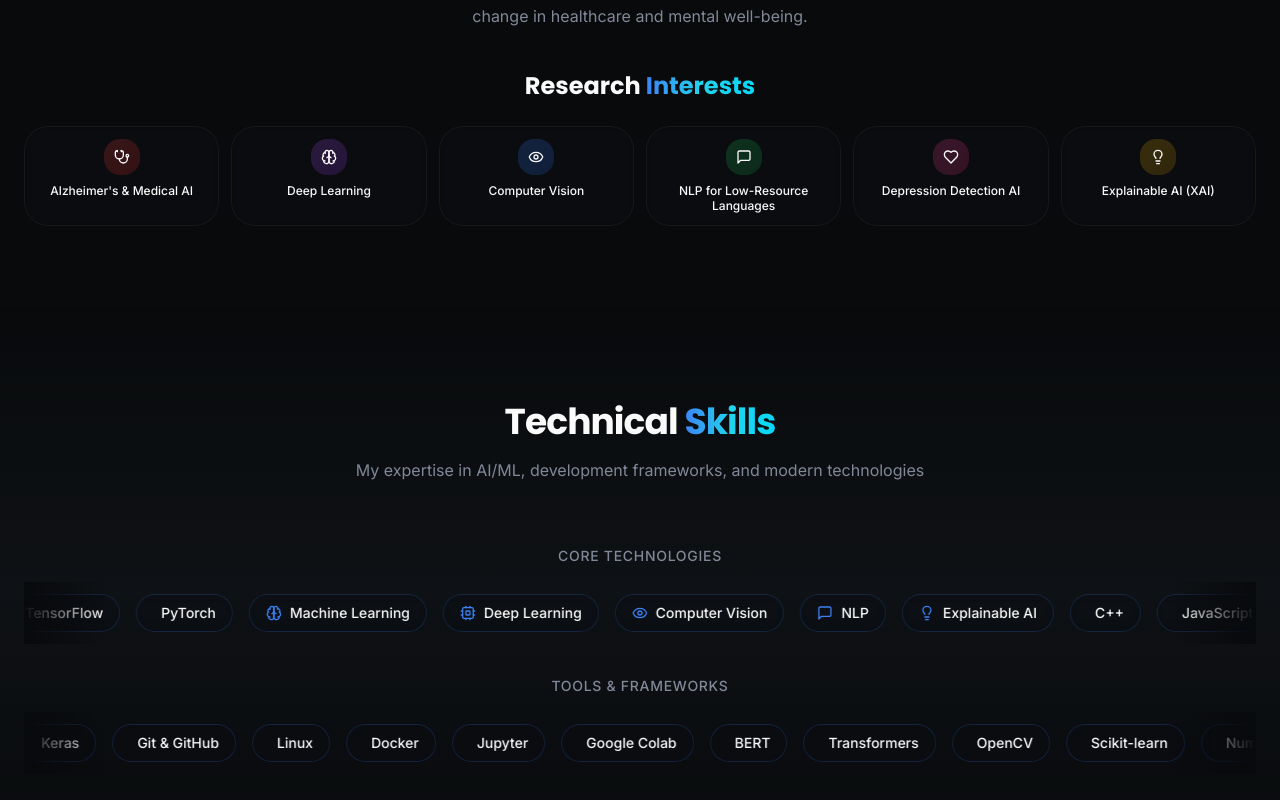
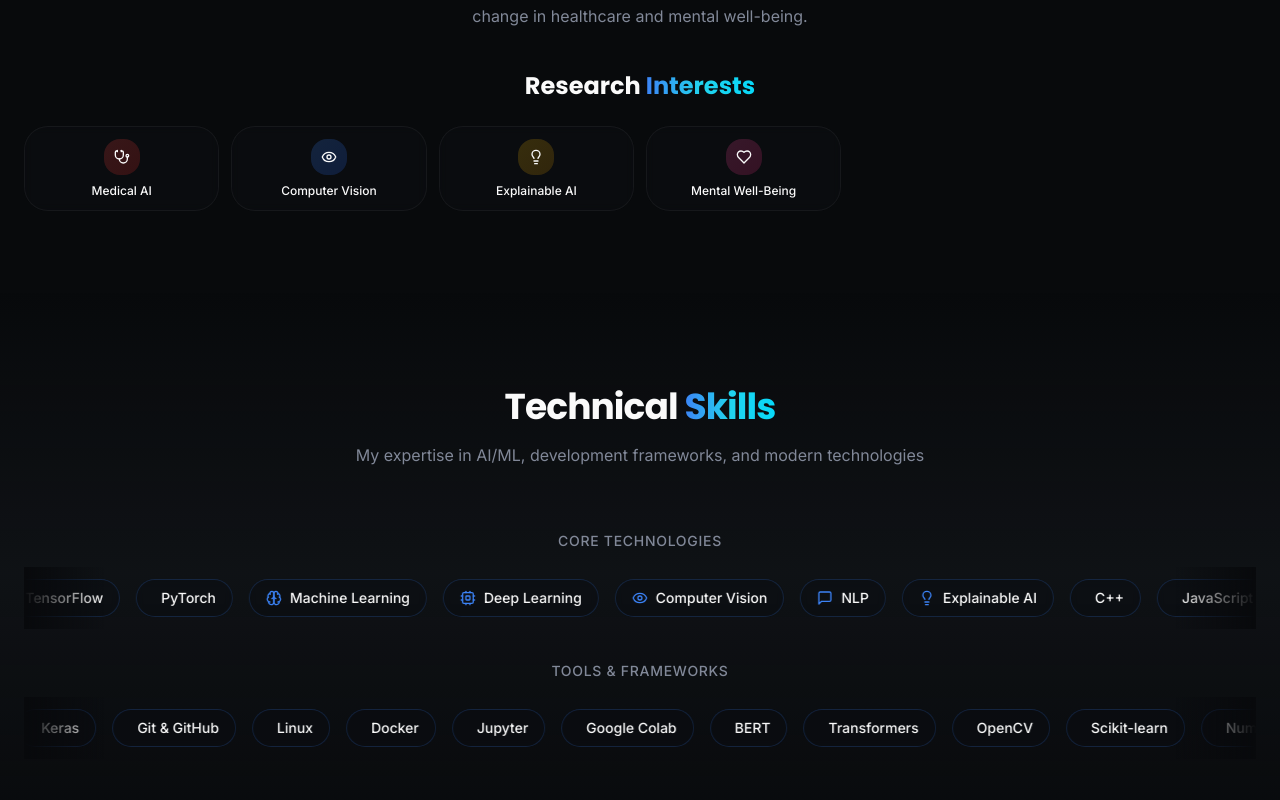
Before and after one commit to MShoaib-81/m-shoaib, a React (Vite) app: page / in a window 1280 px wide. Shown: the part 1427-2227 px from the top of the page. Built offline with nearby package versions, Linux system fonts and the light colour scheme; grey boxes are pictures that could not be loaded; the HTML template or start-up script is replaced by a standard one.

Commit message:
Refined research interest areas
Co-authored-by: MShoaib-81 <223094215+MShoaib-81@users.noreply.github.com>

```diff
--- a/src/components/AboutSection.tsx
+++ b/src/components/AboutSection.tsx
@@ -8,12 +8,10 @@ const infoCards = [
 ];
 
 const researchAreas = [
-  { icon: Stethoscope, title: "Alzheimer's & Medical AI", color: "from-red-500/20 to-red-600/20" },
-  { icon: Brain, title: "Deep Learning", color: "from-purple-500/20 to-purple-600/20" },
+  { icon: Stethoscope, title: "Medical AI", color: "from-red-500/20 to-red-600/20" },
   { icon: Eye, title: "Computer Vision", color: "from-blue-500/20 to-blue-600/20" },
-  { icon: MessageSquare, title: "NLP for Low-Resource Languages", color: "from-green-500/20 to-green-600/20" },
-  { icon: Heart, title: "Depression Detection AI", color: "from-pink-500/20 to-pink-600/20" },
-  { icon: Lightbulb, title: "Explainable AI (XAI)", color: "from-yellow-500/20 to-yellow-600/20" },
+  { icon: Lightbulb, title: "Explainable AI", color: "from-yellow-500/20 to-yellow-600/20" },
+  { icon: Heart, title: "Mental Well-Being", color: "from-pink-500/20 to-pink-600/20" },
 ];
 
 const AboutSection = () => {
```
